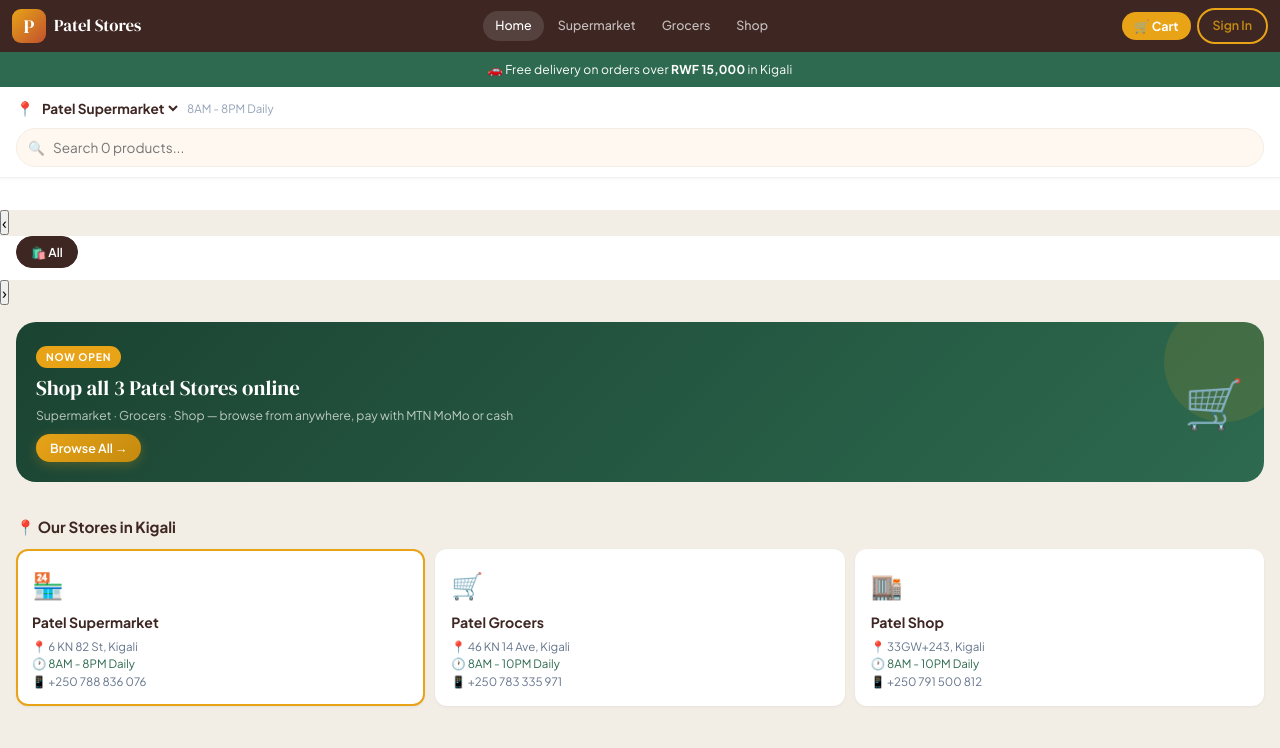
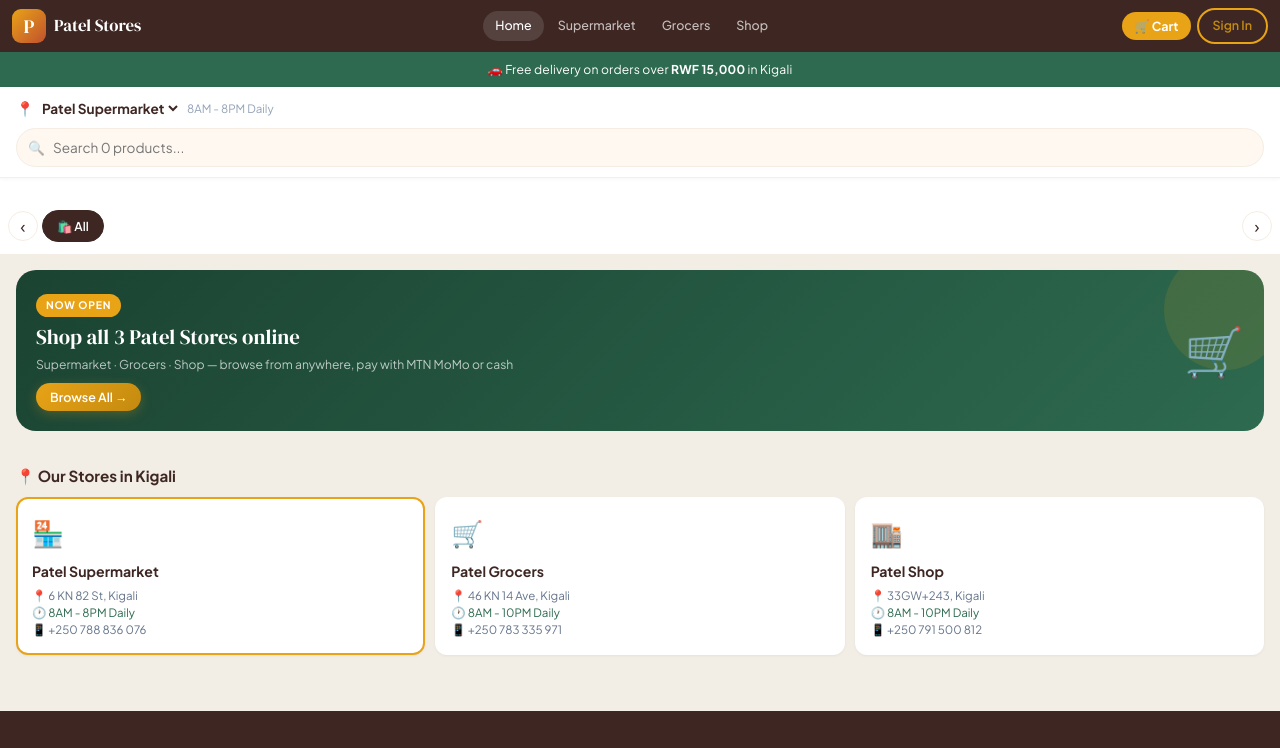
Before and after one commit to mitp1844/PatelStores, a plain HTML site: page index.html in a window 1280 px wide. Shown: the top 748 px of the page. Drawn offline with nearby package versions, Linux system fonts and the light colour scheme; no server answers.

Commit message:
Update pages.css

```diff
--- a/pages.css
+++ b/pages.css
@@ -394,13 +394,41 @@
     100% { transform: translateX(-50%); }
 }
 
-/* ── Category chip bar (static, scrollable) ── */
+/* ── Category chip bar (static, scrollable with arrows) ── */
+.hm-cat-bar-wrap {
+    display: flex;
+    align-items: center;
+    gap: 4px;
+    padding: 0 8px 12px;
+    background: white;
+}
+.hm-cat-arrow {
+    flex-shrink: 0;
+    width: 30px;
+    height: 30px;
+    border-radius: 50%;
+    border: 1.5px solid var(--cream-dark);
+    background: white;
+    color: var(--coffee);
+    font-size: 1.1rem;
+    cursor: pointer;
+    display: flex;
+    align-items: center;
+    justify-content: center;
+    transition: all 0.2s;
+    font-family: inherit;
+}
+.hm-cat-arrow:hover {
+    background: var(--cream);
+    border-color: var(--saffron);
+}
+.hm-cat-arrow:active { transform: scale(0.9); }
+
 .hm-cat-bar {
     display: flex;
     gap: 6px;
     overflow-x: auto;
-    padding: 0 16px 12px;
-    background: white;
+    flex: 1;
     -ms-overflow-style: none;
     scrollbar-width: none;
 }
```
